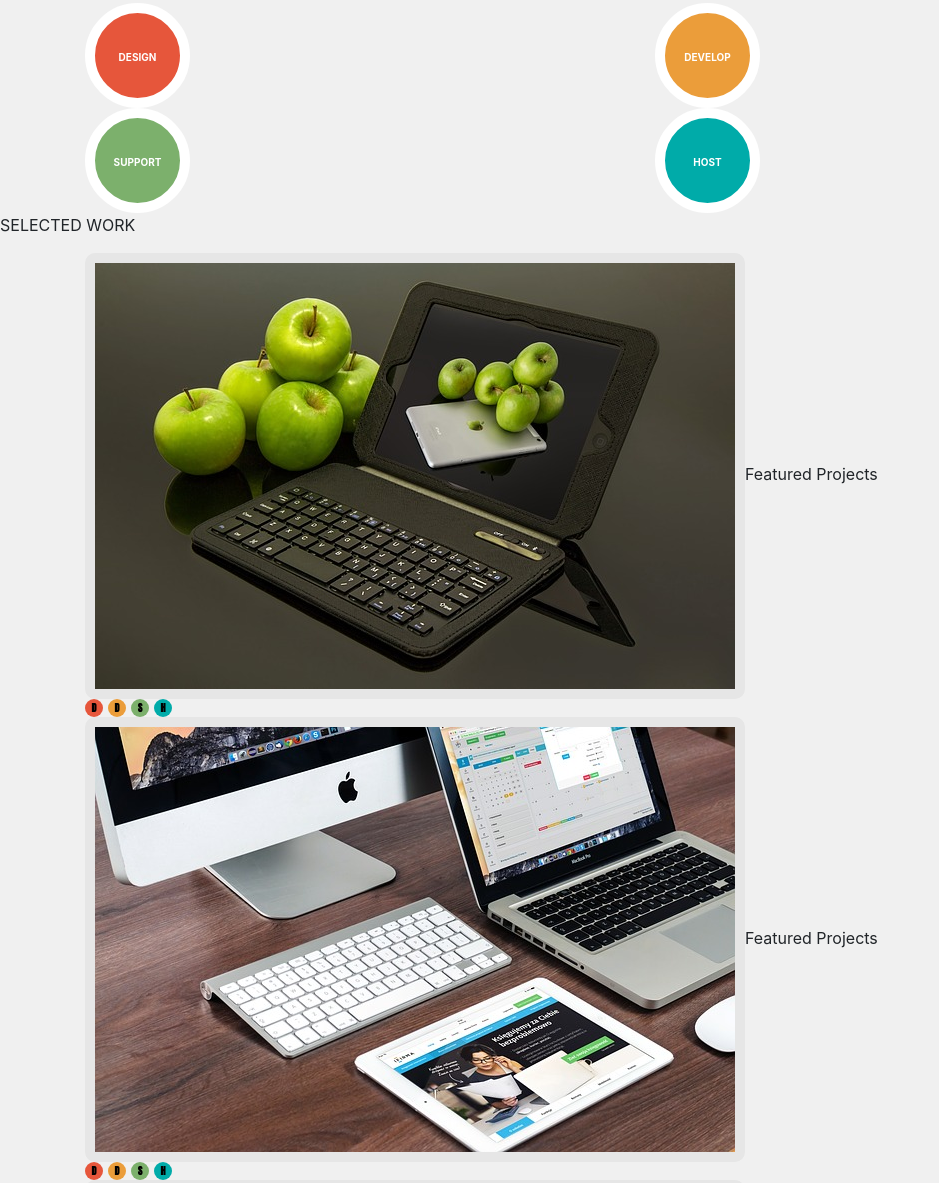
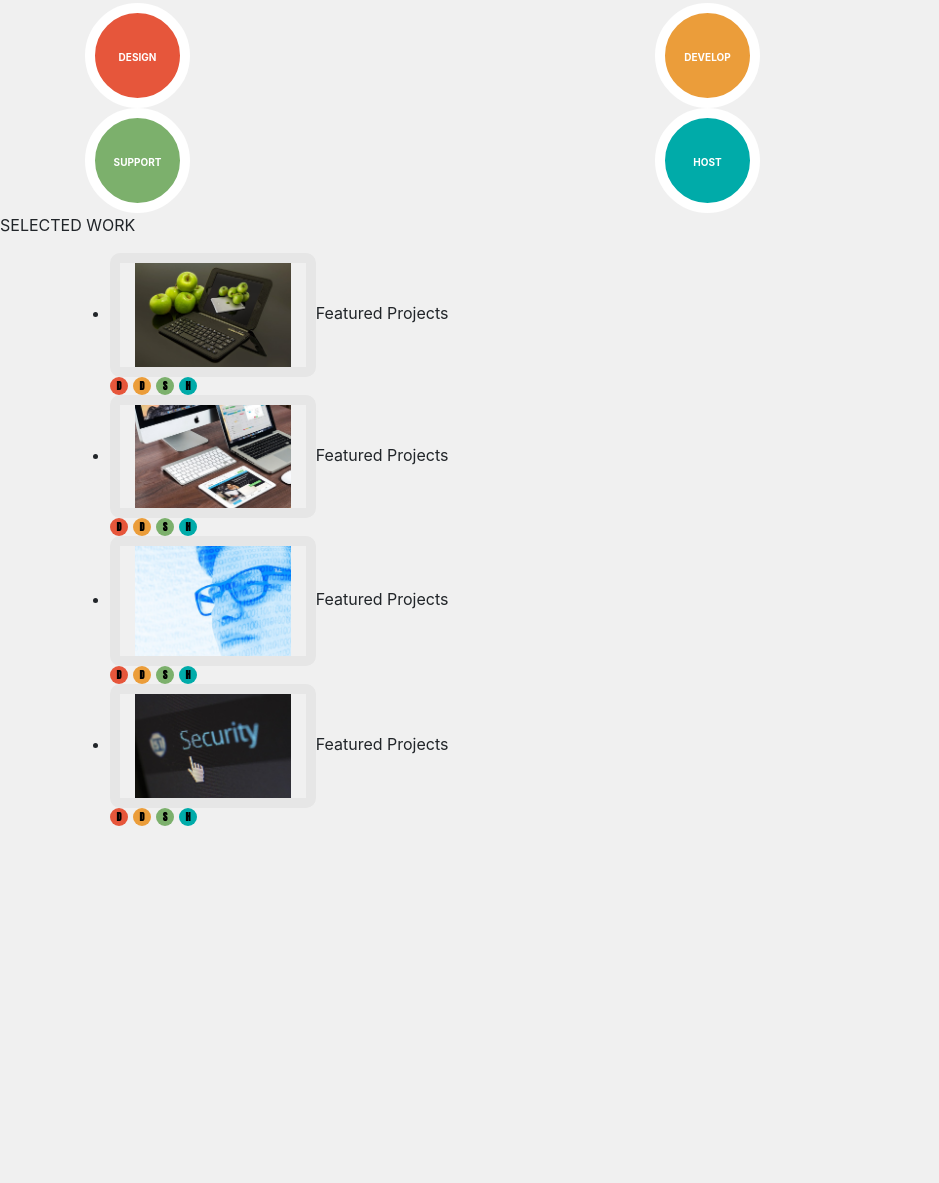
Before and after one commit to Moreno-SanchezF-Neptune/codeup-design-project, a plain HTML site: page index.html in a window 1280 px wide. Shown: the part 189-1372 px from the top of the page, without its empty margins (0-939 px from the left). After the commit the page ends 1031 px from the top, so only its background shows below. Drawn offline with nearby package versions, Linux system fonts and the light colour scheme.

Commit message:
added ul li to html

```diff
--- a/index.html
+++ b/index.html
@@ -26,62 +26,117 @@
 
 <p>SELECTED WORK</p>
 
+<!--<div class="container">-->
+<!--    <section class="row">-->
+<!--        <div>-->
+<!--        <img src="images/apple-ipad.jpg" class="col-3"><label>Featured Projects</label>-->
+<!--        <div class="container small-all-circles">-->
+<!--        <div class="row">-->
+
+<!--            <div class="small-red-circle "><strong>D</strong></div>-->
+<!--            <div class="small-orange-circle "><strong>D</strong></div>-->
+<!--            <div class="small-green-circle "><strong>S</strong></div>-->
+<!--            <div class="small-aqua-circle "><strong>H</strong></div>-->
+<!--        </div>-->
+<!--        </div>-->
+<!--        </div>-->
+
+<!--    <img src="images/macbook.jpg" class="col-3"><label>Featured Projects</label>-->
+<!--        <div class="container">-->
+<!--            <div class="row">-->
+<!--                <div class="small-red-circle "><strong>D</strong></div>-->
+<!--                <div class="small-orange-circle "><strong>D</strong></div>-->
+<!--                <div class="small-green-circle "><strong>S</strong></div>-->
+<!--                <div class="small-aqua-circle "><strong>H</strong></div>-->
+<!--            </div>-->
+<!--        </div>-->
+<!--    </section>-->
+
+<!--    -->
+<!--    <div class="container">-->
+<!--        <section class="row">-->
+<!--            <div>-->
+<!--                <img src="images/man.jpg" class="col-3"><label>Featured Projects</label>-->
+<!--                <div class="container small-all-circles">-->
+<!--                    <div class="row">-->
+<!--                        <div class="small-red-circle "><strong>D</strong></div>-->
+<!--                        <div class="small-orange-circle "><strong>D</strong></div>-->
+<!--                        <div class="small-green-circle "><strong>S</strong></div>-->
+<!--                        <div class="small-aqua-circle "><strong>H</strong></div>-->
+<!--                    </div>-->
+<!--                </div>-->
+<!--            </div>-->
+
+<!--            <img src="images/security.jpg" class="col-3"><label>Featured Projects</label>-->
+<!--            <div class="container">-->
+<!--                <div class="row">-->
+<!--                    <div class="small-red-circle "><strong>D</strong></div>-->
+<!--                    <div class="small-orange-circle "><strong>D</strong></div>-->
+<!--                    <div class="small-green-circle "><strong>S</strong></div>-->
+<!--                    <div class="small-aqua-circle "><strong>H</strong></div>-->
+<!--                </div>-->
+<!--            </div>-->
+<!--        </section>-->
+<!--    </div>-->
+<!--</div>-->
+
 <div class="container">
-    <section>
-        <div>
-        <img src="images/apple-ipad.jpg"><label>Featured Projects</label>
-        <div class="container small-all-circles">
-        <section class="row">
-
+    <div class="row">
+        <ul>
+            <li><img src="images/apple-ipad.jpg" class="col-3"><label>Featured Projects</label>
+                <div class="container">
+                    <div class="row">
                         <div class="small-red-circle "><strong>D</strong></div>
                         <div class="small-orange-circle "><strong>D</strong></div>
                         <div class="small-green-circle "><strong>S</strong></div>
                         <div class="small-aqua-circle "><strong>H</strong></div>
-
-        </section>
                     </div>
                 </div>
-    </section>
+            </li>
 
-    <section><img src="images/macbook.jpg"><label>Featured Projects</label>
+
+            <li><img src="images/macbook.jpg" class="col-3"><label>Featured Projects</label>
                 <div class="container">
-        <section class="row">
-
+                    <div class="row">
                         <div class="small-red-circle "><strong>D</strong></div>
                         <div class="small-orange-circle "><strong>D</strong></div>
                         <div class="small-green-circle "><strong>S</strong></div>
                         <div class="small-aqua-circle "><strong>H</strong></div>
+                    </div>
+                </div>
+            </li>
 
-        </section>
-        </div>
-    </section>
-
-    <section><img src="images/man.jpg">
-        <div class="d-inline-block">Featured Projects</div>
+            <li><img src="images/man.jpg" class="col-3"><label>Featured Projects</label>
                 <div class="container">
-            <section class="row">
+                    <div class="row">
                         <div class="small-red-circle "><strong>D</strong></div>
                         <div class="small-orange-circle "><strong>D</strong></div>
                         <div class="small-green-circle "><strong>S</strong></div>
                         <div class="small-aqua-circle "><strong>H</strong></div>
-            </section>
                     </div>
-    </section>
+                </div>
+            </li>
 
-    <section><img src="images/security.jpg">
-        <label>Featured Projects</label>
+            <li><img src="images/security.jpg" class="col-3"><label>Featured Projects</label>
                 <div class="container">
-            <section class="row">
-
+                    <div class="row">
                         <div class="small-red-circle "><strong>D</strong></div>
                         <div class="small-orange-circle "><strong>D</strong></div>
                         <div class="small-green-circle "><strong>S</strong></div>
                         <div class="small-aqua-circle "><strong>H</strong></div>
+                    </div>
+                </div>
+            </li>
+        </ul>
+    </div>
+</div>
 
-            </section>
-        </div>
-    </section>
-</div>
+
+
+
+
+
+
 
 
 
```
Lines whose indentation alone changed are shown as unchanged.
